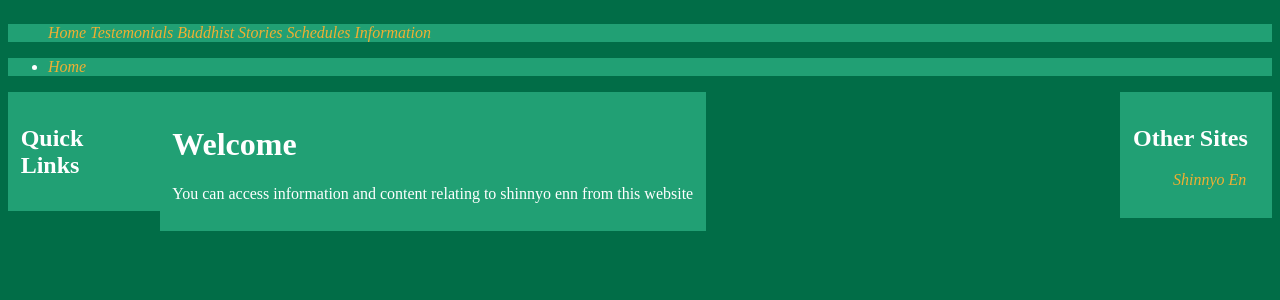
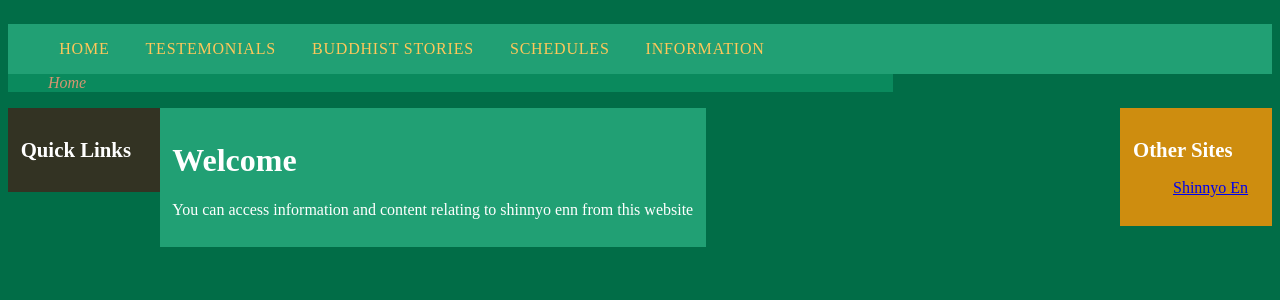
Before and after one commit to EamonnCarson/Carson-Lineage-Website, a PHP site: page / in a window 1280 px wide. Shown: the top 300 px of the page. Run offline with PHP 8.4, Linux system fonts and the light colour scheme.

Commit message:
Added some styling

```diff
--- a/ITGS Website/_css/mainStylesheet.css
+++ b/ITGS Website/_css/mainStylesheet.css
@@ -1,29 +1,76 @@
+/* Main Colors
+
+	White = #FFFFFF
+	Dark Green background = #016D47
+	Foreground green = #21A074
+	Warm Black/Brown = #333323
+
+	Yellow = #FFC75A
+	Dark Yellow gold = #CE8D0F
+	Darkest Yellow Gold = #A36C02
+
+	Slightly darker green = #0A8A5D
+	bright green = #66C8A5
+
+
+*/
+
 body {
 	background-color: #016D47;
 	color: #FFFFFF;
 	font-size:100%;
 }
 
-a {
-	text-decoration: none;
-	color: #EFAF32;
-	font-style: italic;
+h1 {
+	font-size: 2em;
+}
+
+h2 {
+	font-size: 1.3em;
 }
 
 #topnav {
 	background-color: #21A074;
+	margin-bottom: -16px;
 }
 
 	#topnav ul li {
-		display: inline;
+		display: inline-block;
+		padding-right: 1.3em;
+		padding-left: .7em;
+		padding-top: 1em;
+		padding-bottom: 1em;
+		letter-spacing: .05em;
+	}
+
+	#topnav ul li:hover {
+		background-color: #333323;
+		text-shadow: 0.02em 0.02em #A36C02;
+	}
+
+	#topnav ul li a {
+		text-decoration: none;
+		color: #FFC75A;
+		text-transform: uppercase;
 	}
 
 #breadcrumbs {
-	background-color: #21A074;
+	background-color: #0A8A5D;
+	width: 70%;
 }
 
+	#breadcrumbs ul li {
+		display: inline-block;
+	}
+
+	#breadcrumbs ul li a {
+		text-decoration: none;
+		color: #D59570;
+		font-style: italic;
+	}
+
 #leftcolumn {
-	background-color: #21A074;
+	background-color: #333323;
 	float: left;
 	margin-left: auto;
 	padding: 1% 1% 1% 1%;
@@ -41,7 +88,7 @@ a {
 }
 
 #rightcolumn {
-	background-color: #21A074;
+	background-color: #CE8D0F; /*#0A8A5D;*/
 	float: right;
 	margin-right: auto;
 	padding: 1% 1% 1% 1%;
```
